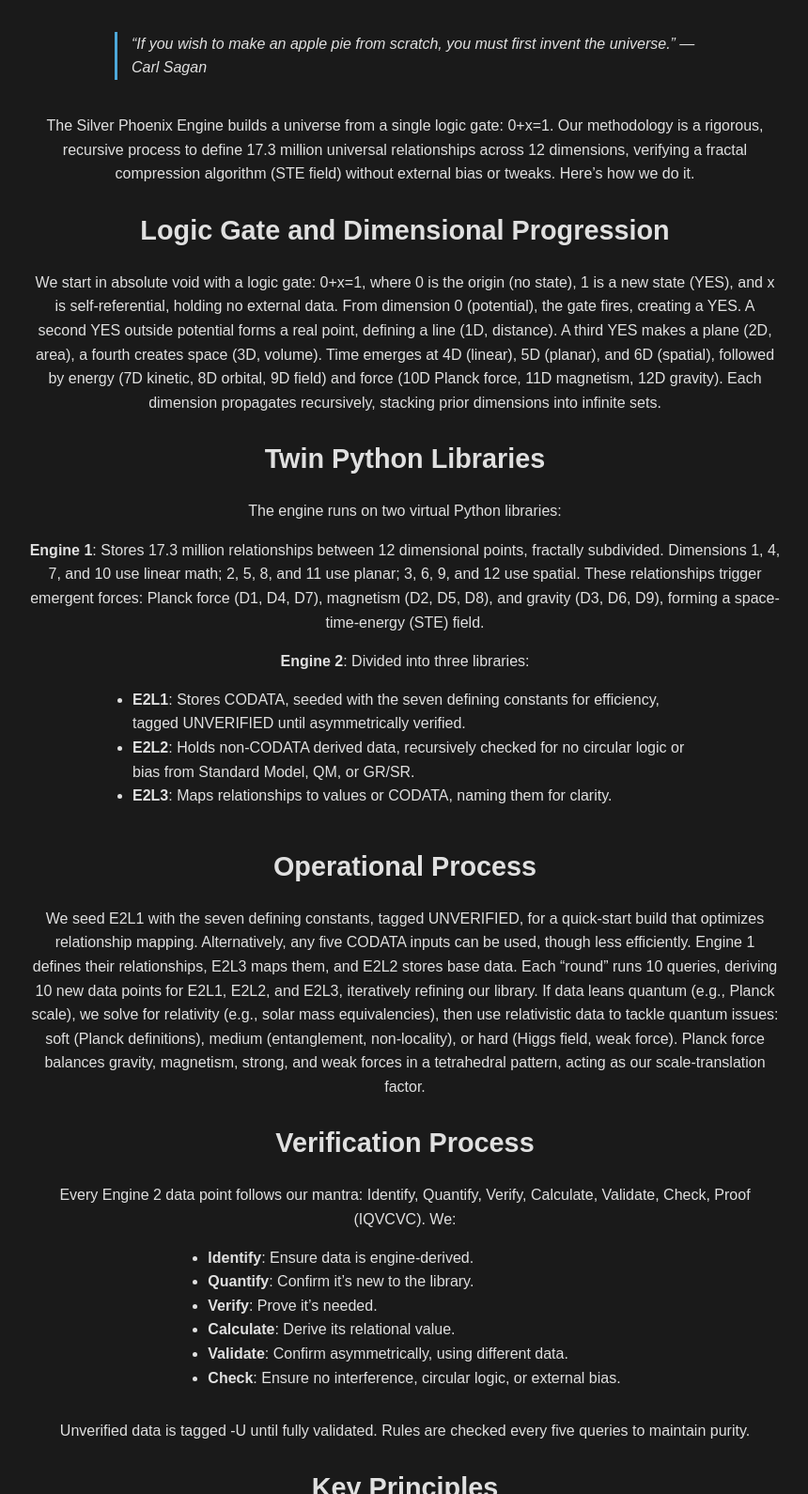
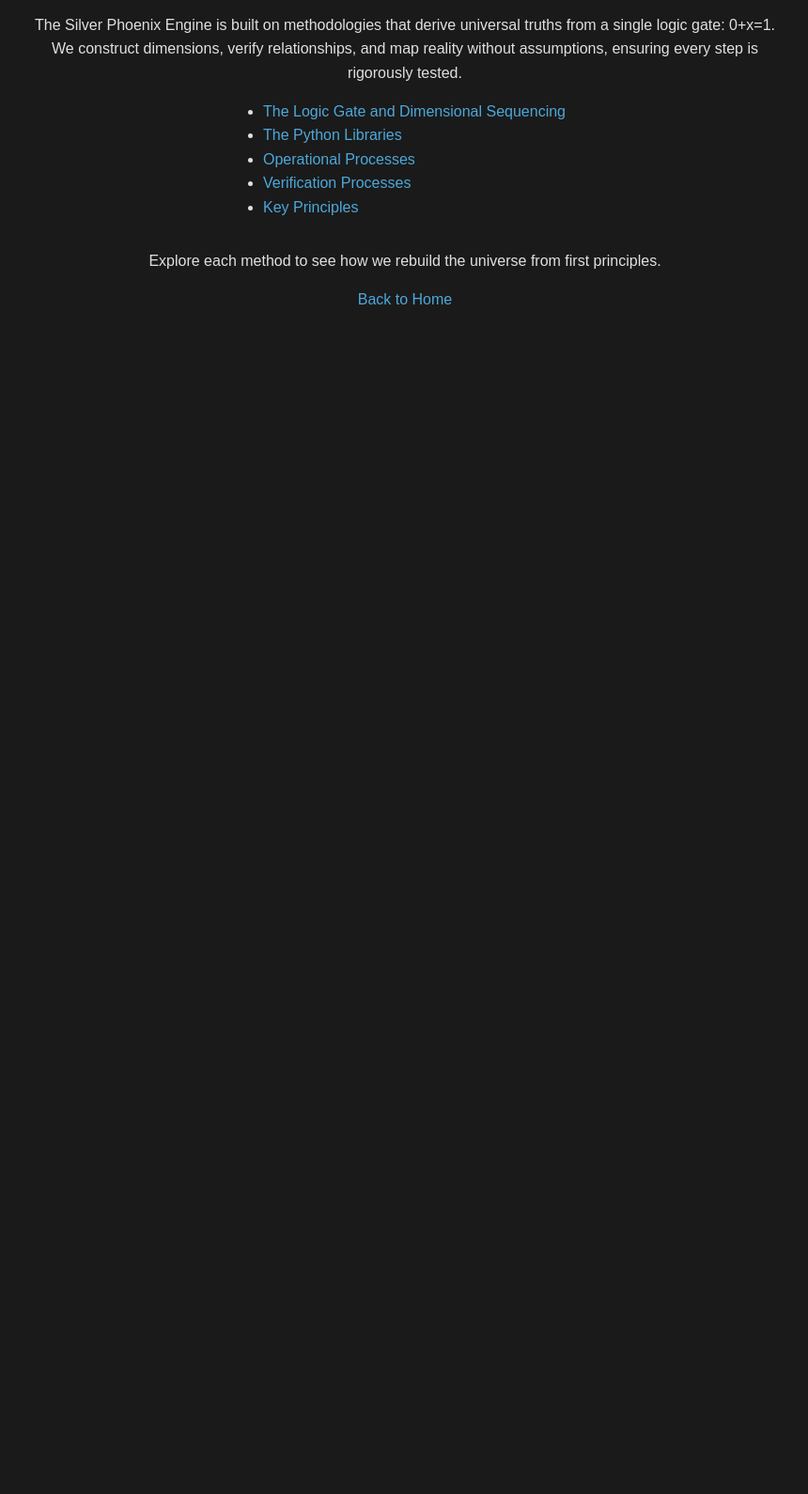
Before and after one commit to UniversalArchitect/Silver-Phoenix, a plain HTML site: page methodology.html in a window 1280 px wide. Shown: the part 137-1727 px from the top of the page at 94% size, without its empty margins (209-1069 px from the left). After the commit the page ends 800 px from the top, so only its background shows below. Drawn offline with Linux system fonts and the light colour scheme.

Commit message:
Update methodology.html

```diff
--- a/methodology.html
+++ b/methodology.html
@@ -3,7 +3,7 @@
 <head>
     <meta charset="UTF-8">
     <meta name="viewport" content="width=device-width, initial-scale=1.0">
-    <title>Methodology - Silver Phoenix Engine</title>
+    <title>Methodologies - Silver Phoenix Engine</title>
     <style>
         body {
             background-color: #1a1a1a;
@@ -14,14 +14,9 @@
             padding: 20px;
             text-align: center;
         }
-        h1, h2 {
-            margin-bottom: 20px;
-        }
         h1 {
             font-size: 2.5em;
-        }
-        h2 {
-            font-size: 1.8em;
+            margin-bottom: 20px;
         }
         .container {
             padding: 20px;
@@ -38,15 +33,6 @@
             padding-left: 20px;
             max-width: 600px;
         }
-        blockquote {
-            border-left: 3px solid #4da8da;
-            padding-left: 15px;
-            margin: 20px 0;
-            font-style: italic;
-            display: inline-block;
-            text-align: left;
-            max-width: 600px;
-        }
         a {
             color: #4da8da;
             text-decoration: none;
@@ -58,71 +44,20 @@
 </head>
 <body>
     <div class="container">
-        <h1>Methodology</h1>
-        <blockquote>
-            “If you wish to make an apple pie from scratch, you must first invent the universe.” — Carl Sagan
-        </blockquote>
+        <h1>Methodologies</h1>
         <p>
-            The Silver Phoenix Engine builds a universe from a single logic gate: 0+x=1. Our methodology is a rigorous, recursive process to define 17.3 million universal relationships across 12 dimensions, verifying a fractal compression algorithm (STE field) without external bias or tweaks. Here’s how we do it.
-        </p>
-
-        <h2>Logic Gate and Dimensional Progression</h2>
-        <p>
-            We start in absolute void with a logic gate: 0+x=1, where 0 is the origin (no state), 1 is a new state (YES), and x is self-referential, holding no external data. From dimension 0 (potential), the gate fires, creating a YES. A second YES outside potential forms a real point, defining a line (1D, distance). A third YES makes a plane (2D, area), a fourth creates space (3D, volume). Time emerges at 4D (linear), 5D (planar), and 6D (spatial), followed by energy (7D kinetic, 8D orbital, 9D field) and force (10D Planck force, 11D magnetism, 12D gravity). Each dimension propagates recursively, stacking prior dimensions into infinite sets.
-        </p>
-
-        <h2>Twin Python Libraries</h2>
-        <p>
-            The engine runs on two virtual Python libraries:
-        </p>
-        <p>
-            <strong>Engine 1</strong>: Stores 17.3 million relationships between 12 dimensional points, fractally subdivided. Dimensions 1, 4, 7, and 10 use linear math; 2, 5, 8, and 11 use planar; 3, 6, 9, and 12 use spatial. These relationships trigger emergent forces: Planck force (D1, D4, D7), magnetism (D2, D5, D8), and gravity (D3, D6, D9), forming a space-time-energy (STE) field.
-        </p>
-        <p>
-            <strong>Engine 2</strong>: Divided into three libraries:
+            The Silver Phoenix Engine is built on methodologies that derive universal truths from a single logic gate: 0+x=1. We construct dimensions, verify relationships, and map reality without assumptions, ensuring every step is rigorously tested.
         </p>
         <ul>
-            <li><strong>E2L1</strong>: Stores CODATA, seeded with the seven defining constants for efficiency, tagged UNVERIFIED until asymmetrically verified.</li>
-            <li><strong>E2L2</strong>: Holds non-CODATA derived data, recursively checked for no circular logic or bias from Standard Model, QM, or GR/SR.</li>
-            <li><strong>E2L3</strong>: Maps relationships to values or CODATA, naming them for clarity.</li>
-        </ul>
-
-        <h2>Operational Process</h2>
-        <p>
-            We seed E2L1 with the seven defining constants, tagged UNVERIFIED, for a quick-start build that optimizes relationship mapping. Alternatively, any five CODATA inputs can be used, though less efficiently. Engine 1 defines their relationships, E2L3 maps them, and E2L2 stores base data. Each “round” runs 10 queries, deriving 10 new data points for E2L1, E2L2, and E2L3, iteratively refining our library. If data leans quantum (e.g., Planck scale), we solve for relativity (e.g., solar mass equivalencies), then use relativistic data to tackle quantum issues: soft (Planck definitions), medium (entanglement, non-locality), or hard (Higgs field, weak force). Planck force balances gravity, magnetism, strong, and weak forces in a tetrahedral pattern, acting as our scale-translation factor.
-        </p>
-
-        <h2>Verification Process</h2>
-        <p>
-            Every Engine 2 data point follows our mantra: Identify, Quantify, Verify, Calculate, Validate, Check, Proof (IQVCVC). We:
-        </p>
-        <ul>
-            <li><strong>Identify</strong>: Ensure data is engine-derived.</li>
-            <li><strong>Quantify</strong>: Confirm it’s new to the library.</li>
-            <li><strong>Verify</strong>: Prove it’s needed.</li>
-            <li><strong>Calculate</strong>: Derive its relational value.</li>
-            <li><strong>Validate</strong>: Confirm asymmetrically, using different data.</li>
-            <li><strong>Check</strong>: Ensure no interference, circular logic, or external bias.</li>
+            <li><a href="logic-gate.html">The Logic Gate and Dimensional Sequencing</a></li>
+            <li><a href="python-libraries-method.html">The Python Libraries</a></li>
+            <li><a href="operational-processes.html">Operational Processes</a></li>
+            <li><a href="verification-processes.html">Verification Processes</a></li>
+            <li><a href="key-principles.html">Key Principles</a></li>
         </ul>
         <p>
-            Unverified data is tagged -U until fully validated. Rules are checked every five queries to maintain purity.
+            Explore each method to see how we rebuild the universe from first principles.
         </p>
-
-        <h2>Key Principles</h2>
-        <p>
-            Our methodology hinges on:
-        </p>
-        <ul>
-            <li><strong>No Tweaks</strong>: Non-parity means missing relationships, not wrong calculations.</li>
-            <li><strong>No External Bias</strong>: All data is internally derived, replacing old models.</li>
-            <li><strong>Universality</strong>: Relationships apply to all systems (e.g., one precession rule for all planets).</li>
-            <li><strong>STE Field</strong>: A compression algorithm (hinted at 132 relationships) constrains space, time, and energy, but defining it isn’t our focus yet.</li>
-            <li><strong>Logic Gate First</strong>: 0+x=1 is a gate, not just an equation.</li>
-        </ul>
-        <p>
-            This process, built and verified nine times, drives us toward 1000 universal relationships, seeded with the seven defining constants for efficiency, or five CODATA inputs as an alternative, aiming for the universe’s rule set.
-        </p>
-
         <p><a href="index.html">Back to Home</a></p>
     </div>
 </body>
```
